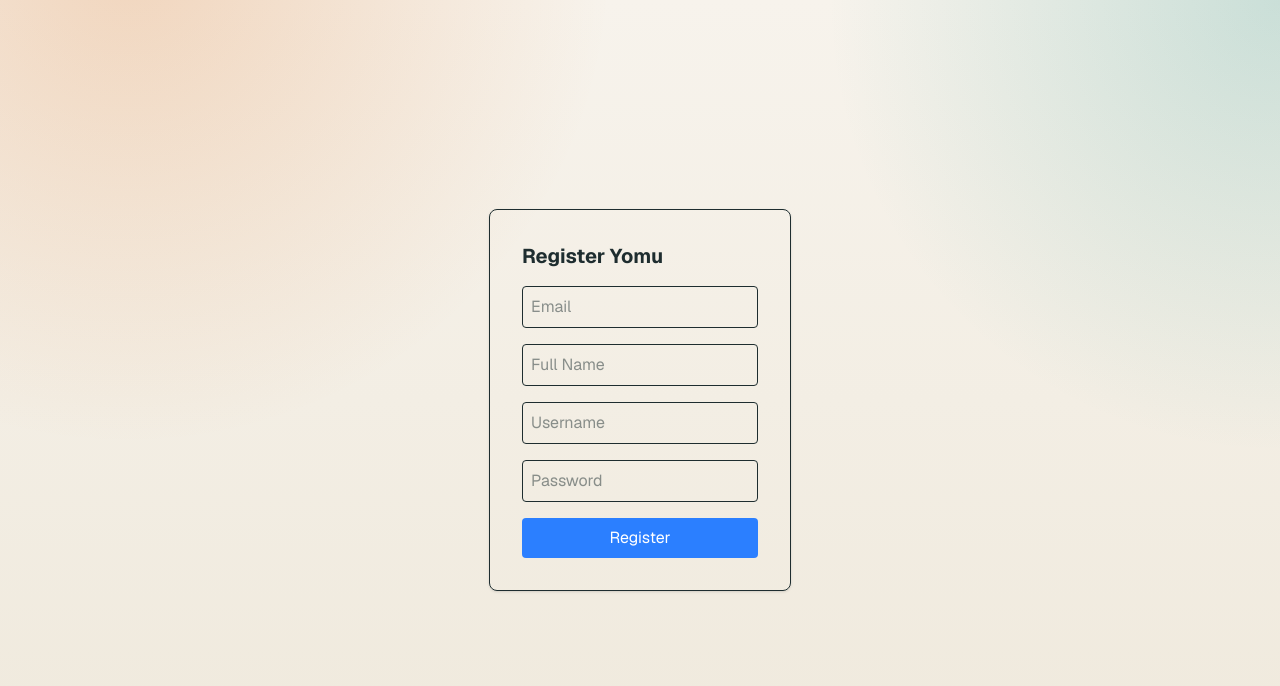
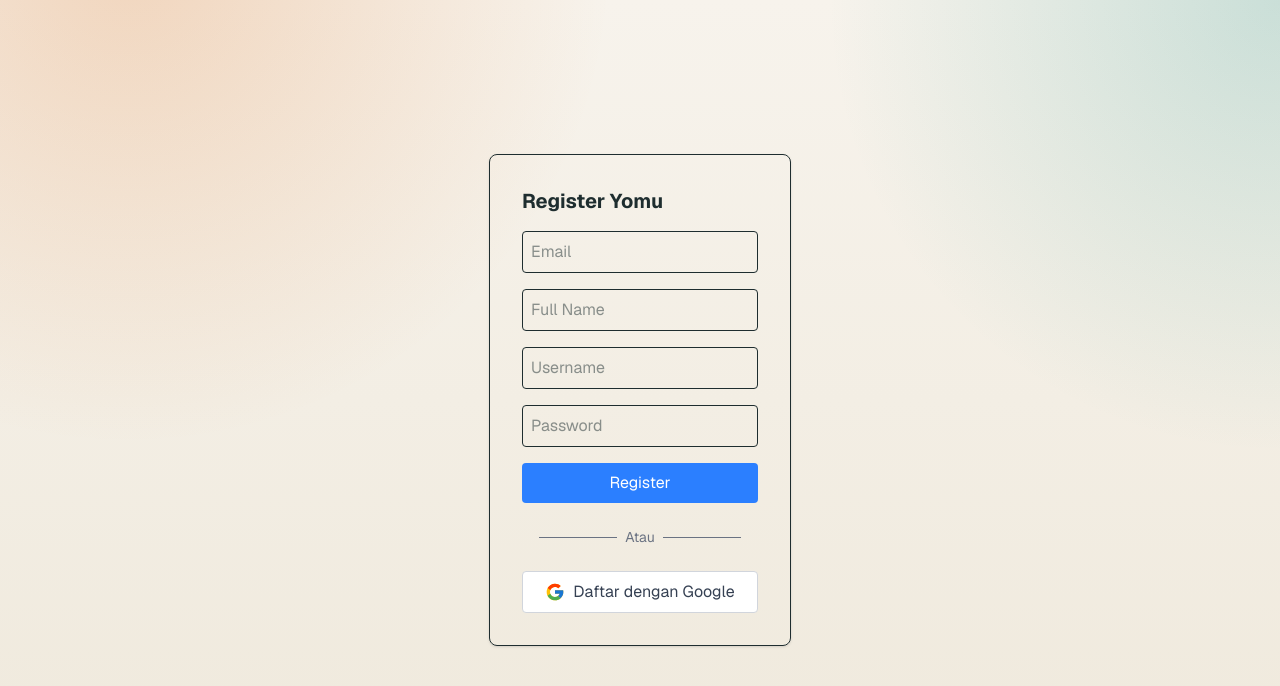
Before and after one commit to advprog-2026-B14-project/yomu-frontend, a Next.js app: page /register in a window 1280 px wide. Shown: the top 686 px of the page. Built offline with nearby package versions, Linux system fonts and the light colour scheme; no server answers.

Commit message:
feat: login/register with google

```diff
--- a/next.config.ts
+++ b/next.config.ts
@@ -3,7 +3,7 @@
 const nextConfig: NextConfig = {
   async rewrites() {
     const backendBaseUrl = process.env.NEXT_PUBLIC_DISKUSI_FORUM_API_BASE_URL;
-    const authApiUrl = process.env.NEXT_PUBLIC_API_URL;
+    const authApiUrl = process.env.NEXT_PUBLIC_API_URL_LOCAL;
 
     const rewrites = [];
 
--- a/package.json
+++ b/package.json
@@ -9,6 +9,7 @@
     "lint": "eslint"
   },
   "dependencies": {
+    "@supabase/supabase-js": "^2.106.1",
     "next": "16.1.6",
     "react": "19.2.3",
     "react-dom": "19.2.3"
--- /dev/null
+++ b/src/app/auth/callback/page.tsx
@@ -0,0 +1,45 @@
+"use client";
+
+import { useEffect } from "react";
+import { useRouter } from "next/navigation";
+import { supabase } from "@/lib/supabaseClient";
+
+export default function AuthCallbackPage() {
+  const router = useRouter();
+
+  useEffect(() => {
+    const handleAuthCallback = async () => {
+      // Supabase-js automatically parses the URL hash and sets the session
+      const { data, error } = await supabase.auth.getSession();
+
+      if (error) {
+        console.error("Error during auth callback:", error.message);
+        router.push("/login?error=auth_failed");
+        return;
+      }
+
+      if (data?.session) {
+        // You have the Supabase session here.
+        // You might want to send this token to your Spring Boot backend
+        // to sync the user or obtain your own app's JWT,
+        // or just redirect the user to the dashboard.
+
+        // For now, simply redirecting to dashboard:
+        router.push("/dashboard");
+      } else {
+        router.push("/login");
+      }
+    };
+
+    handleAuthCallback();
+  }, [router]);
+
+  return (
+    <div className="flex min-h-screen items-center justify-center">
+      <div className="text-center">
+        <h2 className="text-xl font-semibold mb-2">Memproses Login...</h2>
+        <p className="text-gray-500">Mohon tunggu sebentar.</p>
+      </div>
+    </div>
+  );
+}
--- a/src/components/modules/AuthenticationModule/index.tsx
+++ b/src/components/modules/AuthenticationModule/index.tsx
@@ -2,6 +2,7 @@
 
 import { useState } from "react";
 import { saveAuth, AuthUser } from "@/lib/auth";
+import { supabase } from "@/lib/supabaseClient";
 
 export const LoginModule = () => {
   const [formData, setFormData] = useState({
@@ -13,6 +14,20 @@
 
   const handleChange = (e: React.ChangeEvent<HTMLInputElement>) => {
     setFormData({ ...formData, [e.target.name]: e.target.value });
+  };
+
+  const handleGoogleLogin = async () => {
+    const { error } = await supabase.auth.signInWithOAuth({
+      provider: "google",
+      options: {
+        redirectTo: `${window.location.origin}/auth/callback`,
+      },
+    });
+
+    if (error) {
+      console.error("Error logging in with Google:", error.message);
+      setErrorMessage("Gagal masuk dengan Google: " + error.message);
+    }
   };
 
   const handleSubmit = async (e: React.FormEvent) => {
@@ -120,6 +135,26 @@
         >
           Login
         </button>
+
+        <div className="flex items-center justify-center my-2 text-sm text-gray-500">
+          <span className="w-1/3 border-b"></span>
+          <span className="px-2">Atau</span>
+          <span className="w-1/3 border-b"></span>
+        </div>
+
+        <button
+          type="button"
+          onClick={handleGoogleLogin}
+          className="p-2 border border-gray-300 bg-white text-gray-700 rounded hover:bg-gray-50 transition-colors flex items-center justify-center gap-2"
+        >
+          <svg className="w-5 h-5" viewBox="0 0 48 48">
+            <path fill="#FFC107" d="M43.611 20.083H42V20H24v8h11.303c-1.649 4.657-6.08 8-11.303 8c-6.627 0-12-5.373-12-12s5.373-12 12-12c3.059 0 5.842 1.154 7.961 3.039l5.657-5.657C34.046 6.053 29.268 4 24 4C12.955 4 4 12.955 4 24s8.955 20 20 20s20-8.955 20-20C44 22.659 43.862 21.35 43.611 20.083z"/>
+            <path fill="#FF3D00" d="M6.306 14.691l6.571 4.819C14.655 15.108 18.961 12 24 12c3.059 0 5.842 1.154 7.961 3.039l5.657-5.657C34.046 6.053 29.268 4 24 4C16.318 4 9.656 8.337 6.306 14.691z"/>
+            <path fill="#4CAF50" d="M24 44c5.166 0 9.86-1.977 13.409-5.192l-6.19-5.238C29.211 35.091 26.715 36 24 36c-5.202 0-9.619-3.317-11.283-7.946l-6.522 5.025C9.505 39.556 16.227 44 24 44z"/>
+            <path fill="#1976D2" d="M43.611 20.083H42V20H24v8h11.303c-0.792 2.237-2.231 4.166-4.087 5.571c0.001-0.001 0.002-0.001 0.003-0.002l6.19 5.238C36.971 39.205 44 34 44 24C44 22.659 43.862 21.35 43.611 20.083z"/>
+          </svg>
+          Masuk dengan Google
+        </button>
       </form>
     </div>
   );
@@ -137,6 +172,20 @@
 
   const handleChange = (e: React.ChangeEvent<HTMLInputElement>) => {
     setFormData({ ...formData, [e.target.name]: e.target.value });
+  };
+
+  const handleGoogleRegister = async () => {
+    const { error } = await supabase.auth.signInWithOAuth({
+      provider: "google",
+      options: {
+        redirectTo: `${window.location.origin}/auth/callback`,
+      },
+    });
+
+    if (error) {
+      console.error("Error registering with Google:", error.message);
+      setErrorMessage("Gagal mendaftar dengan Google: " + error.message);
+    }
   };
 
   const handleSubmit = async (e: React.FormEvent) => {
@@ -199,6 +248,26 @@
         <input name="username" placeholder="Username" className="p-2 border rounded" onChange={handleChange} required />
         <input name="password" type="password" placeholder="Password" className="p-2 border rounded" onChange={handleChange} required />
         <button type="submit" className="p-2 bg-blue-500 text-white rounded hover:bg-blue-600 transition-colors">Register</button>
+
+        <div className="flex items-center justify-center my-2 text-sm text-gray-500">
+          <span className="w-1/3 border-b"></span>
+          <span className="px-2">Atau</span>
+          <span className="w-1/3 border-b"></span>
+        </div>
+
+        <button
+          type="button"
+          onClick={handleGoogleRegister}
+          className="p-2 border border-gray-300 bg-white text-gray-700 rounded hover:bg-gray-50 transition-colors flex items-center justify-center gap-2"
+        >
+          <svg className="w-5 h-5" viewBox="0 0 48 48">
+            <path fill="#FFC107" d="M43.611 20.083H42V20H24v8h11.303c-1.649 4.657-6.08 8-11.303 8c-6.627 0-12-5.373-12-12s5.373-12 12-12c3.059 0 5.842 1.154 7.961 3.039l5.657-5.657C34.046 6.053 29.268 4 24 4C12.955 4 4 12.955 4 24s8.955 20 20 20s20-8.955 20-20C44 22.659 43.862 21.35 43.611 20.083z"/>
+            <path fill="#FF3D00" d="M6.306 14.691l6.571 4.819C14.655 15.108 18.961 12 24 12c3.059 0 5.842 1.154 7.961 3.039l5.657-5.657C34.046 6.053 29.268 4 24 4C16.318 4 9.656 8.337 6.306 14.691z"/>
+            <path fill="#4CAF50" d="M24 44c5.166 0 9.86-1.977 13.409-5.192l-6.19-5.238C29.211 35.091 26.715 36 24 36c-5.202 0-9.619-3.317-11.283-7.946l-6.522 5.025C9.505 39.556 16.227 44 24 44z"/>
+            <path fill="#1976D2" d="M43.611 20.083H42V20H24v8h11.303c-0.792 2.237-2.231 4.166-4.087 5.571c0.001-0.001 0.002-0.001 0.003-0.002l6.19 5.238C36.971 39.205 44 34 44 24C44 22.659 43.862 21.35 43.611 20.083z"/>
+          </svg>
+          Daftar dengan Google
+        </button>
       </form>
     </div>
   );
--- /dev/null
+++ b/src/lib/supabaseClient.ts
@@ -0,0 +1,6 @@
+import { createClient } from '@supabase/supabase-js';
+
+const supabaseUrl = process.env.NEXT_PUBLIC_SUPABASE_URL!;
+const supabaseAnonKey = process.env.NEXT_PUBLIC_SUPABASE_ANON_KEY!;
+
+export const supabase = createClient(supabaseUrl, supabaseAnonKey);
```
Also changed, not shown: 1 other file (tests, documents, lock files or other folders).
